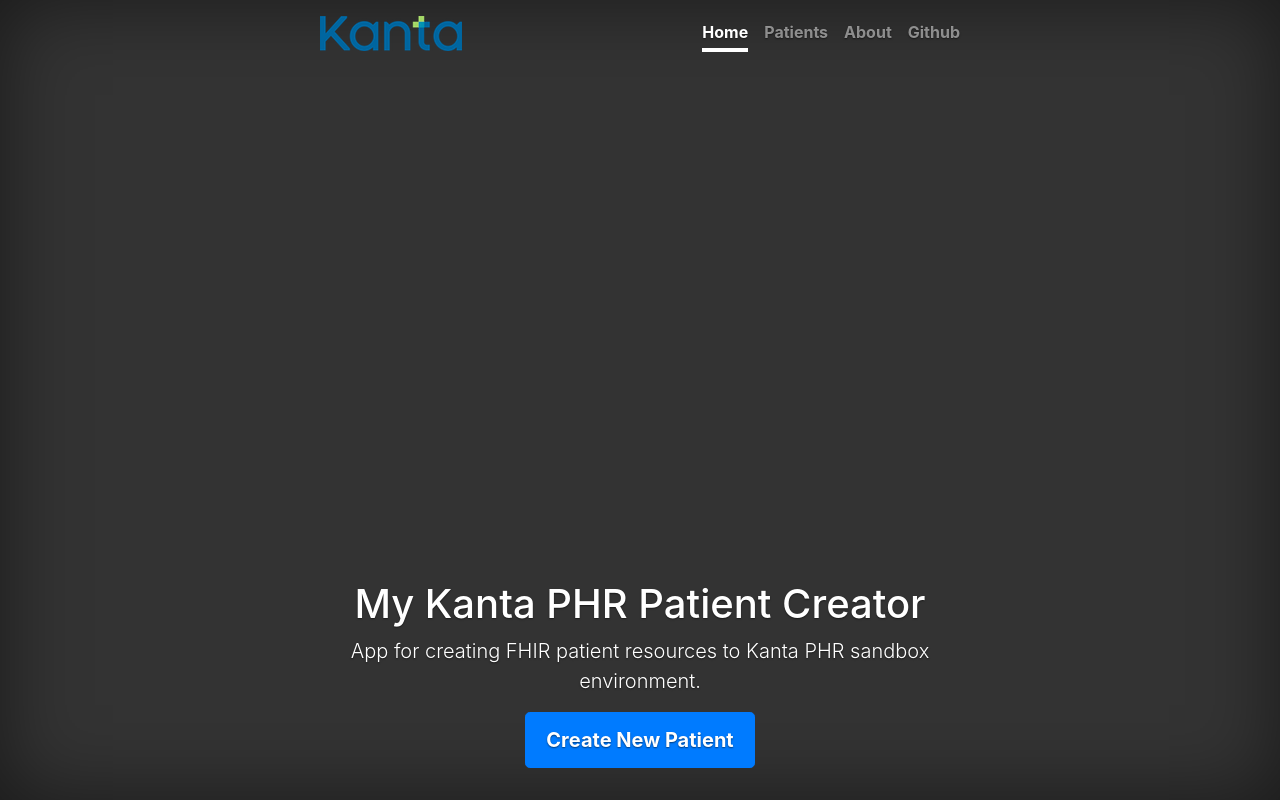
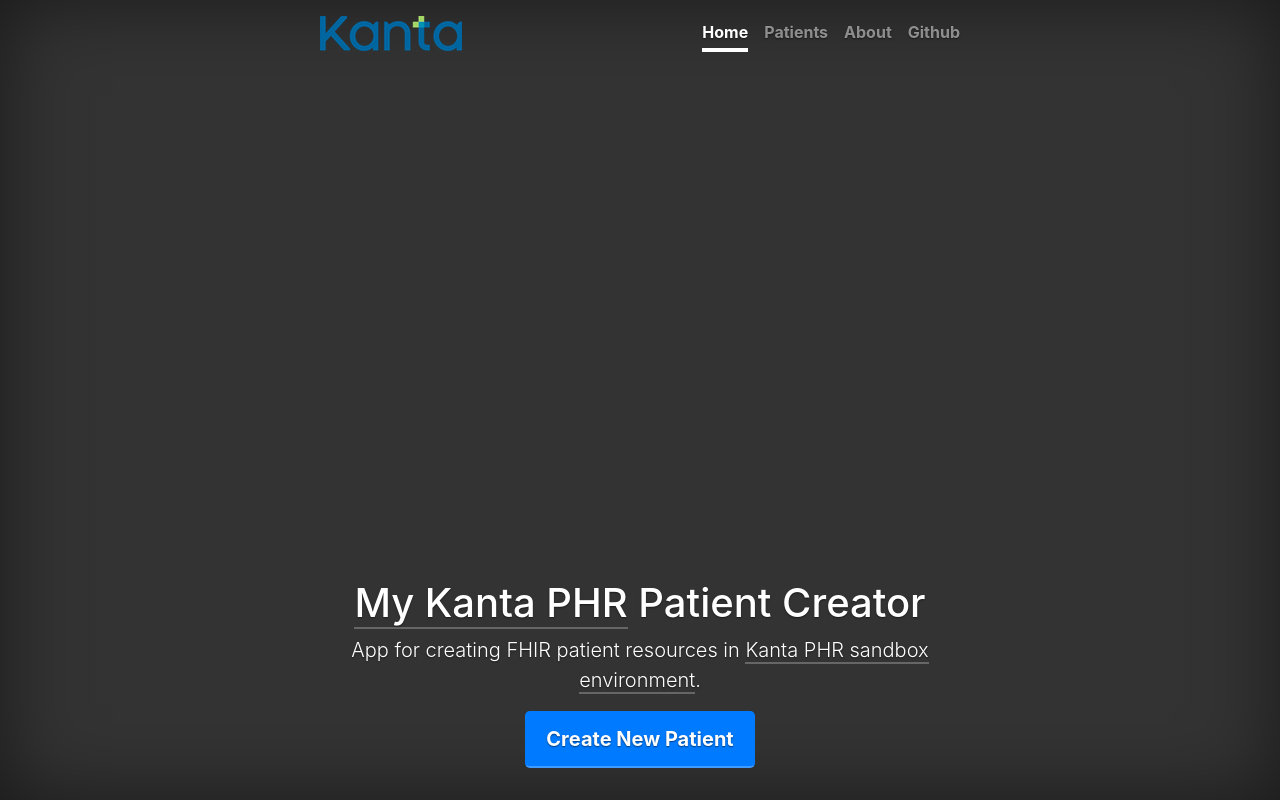
Before and after one commit to akalliokoski/fhir-patient-creator, a React (Create React App) app: page / in a window 1280 px wide. Built offline with nearby package versions, Linux system fonts and the light colour scheme.

Commit message:
Add links to Kanta PHR pages

```diff
--- a/src/components/Home/Home.tsx
+++ b/src/components/Home/Home.tsx
@@ -11,10 +11,26 @@
   render() {
     return (
       <main role="main" className="inner cover">
-        <h1 className="cover-heading">My Kanta PHR Patient Creator</h1>
+        <h1 className="cover-heading">
+          <a
+            href="https://www.kanta.fi/en/system-developers/my-kanta-pages-phr"
+            target="_blank"
+            rel="noopener noreferrer"
+          >
+            My Kanta PHR
+          </a>{' '}
+          Patient Creator
+        </h1>
         <p className="lead">
-          App for creating FHIR patient resources to Kanta PHR sandbox
-          environment.
+          App for creating FHIR patient resources in{' '}
+          <a
+            href="http://fhirsandbox.kanta.fi/"
+            target="_blank"
+            rel="noopener noreferrer"
+          >
+            Kanta PHR sandbox environment
+          </a>
+          .
         </p>
         <p className="lead">
           <a
--- a/src/index.css
+++ b/src/index.css
@@ -13,7 +13,6 @@
     monospace;
 }
 
-/* Cover template */
 /*
  * Globals
  */
@@ -113,6 +112,13 @@
   padding: 0.75rem 1.25rem;
   font-weight: 700;
 }
+.cover a {
+  border-bottom: 0.15rem solid rgba(255, 255, 255, 0.25);
+}
+.cover a:hover {
+  text-decoration: none;
+  border-bottom-color: rgba(255, 255, 255, 1);
+}
 
 /*
  * Footer
```
